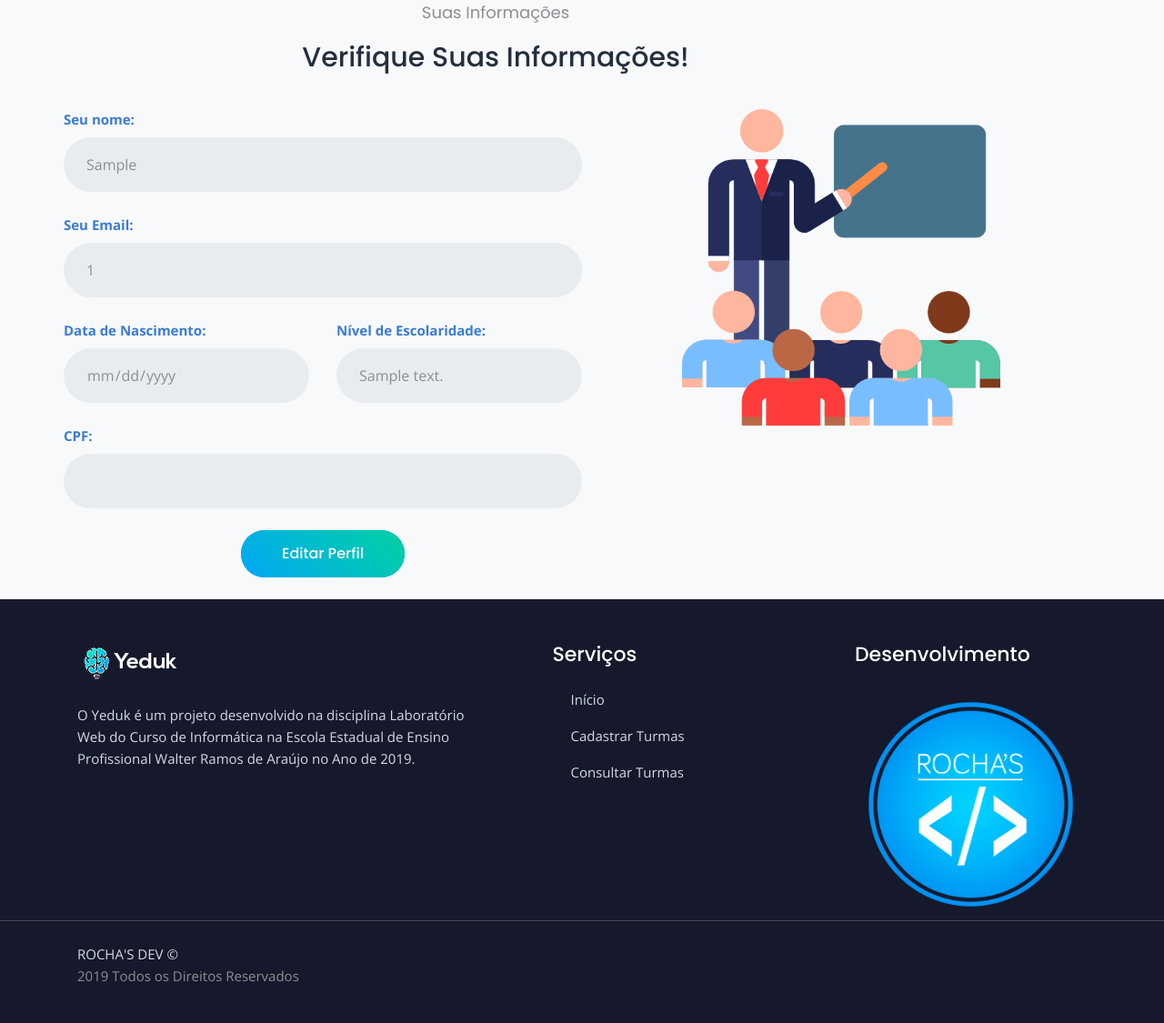
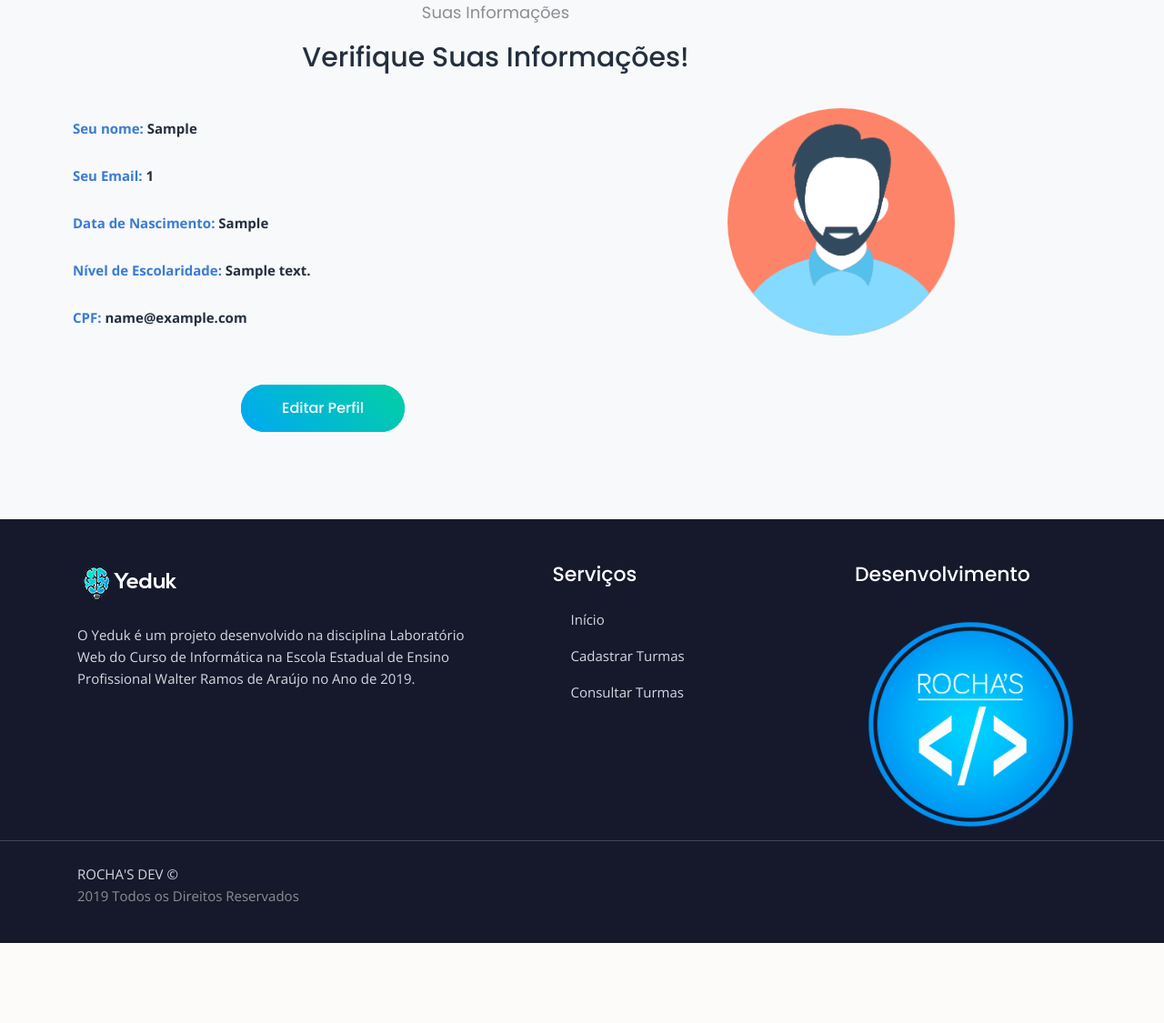
Before and after one commit to matheus3301/yeduk, a PHP site: page /meuperfilprofessor.php in a window 1280 px wide. Shown: the part 470-1595 px from the top of the page at 91% size. After the commit the page ends 1507 px from the top, so only its background shows below. Run offline with PHP 8.4, Linux system fonts and the light colour scheme; the visitor is signed in with stand-in values (Sample User, id 1); tables that the repository leaves empty or names only in its code hold one stand-in row (values such as "Sample post"); some libraries are stand-ins or nearby versions.

Commit message:
Capturar professor e modal de alteração

```diff
--- a/meuperfilprofessor.php
+++ b/meuperfilprofessor.php
@@ -21,19 +21,13 @@
     font-weight: bold;
     color: #3a7bd5;
     float: left;
+    padding: 10px;
   }
-  .inpts{
-    border:none;
-    color:rgba(0,0,0,.4);
-
-
-  }
-  .inpts:focus{
-    background-color: transparent;
-    border-bottom: : 2px solid #009afa;
-    color:rgba(0,0,0,.4);
-    transition: .4s linear;
-
+  .mod{
+    position: absolute;
+    width: 100%;
+    padding: 50px;
+    background: linear-gradient(45deg, #11998e, #38ef7d);
   }
 
 </style>
@@ -42,7 +36,7 @@
     <div class="row">
       <div class="col-lg-7">
         <h1 class="text-white position-relative">
-        <span class="watermark-sm">Professor: <?php echo($professor->getNome()); ?></span>Professor:<?php echo($professor->getNome()); ?>
+        <span class="watermark-sm">Professor: <?php echo($professor->getNome()); ?></span>Professor: <?php echo ucfirst(($professor->getNome())); ?>
         </h1>
         <p class="text-white pt-4 pb-4"><?php if ($professor->getBiografia() == "") {
           echo "Sem Biografia";
@@ -68,47 +62,99 @@
       <div class="col-lg-6 text-center p-0">
           <form class="row">
           <div class="col-lg-12">
-           <label for="exampleInputtext1" class="lbls ">Seu nome:</label>
-
-           <input type="text" class="form-control mb-4 inpts" disabled value="<?php echo($professor->getNome());?>">
-         </div>
-         <div class="col-lg-12">
-           <label for="exampleInputtext1" class="lbls ">Seu Email:</label>
-           <input type="text" class="form-control mb-4 inpts" disabled value="<?php echo($professor->getEmail());?>" >
+           <label for="exampleInputtext1" class="lbls ">Seu nome: <span class="text-dark"> <?php    echo ucfirst(($professor->getNome()));?> </span></label>
 
 
          </div>
+         <div class="col-lg-12">
+           <label for="exampleInputtext1" class="lbls ">Seu Email: <span class="text-dark"><?php echo($professor->getEmail());?></span></label>
 
-        <div class="col-lg-6">
-          <label for="exampleInputtext1" class=" lbls">Data de Nascimento:</label>
-          <input type="date" class="form-control mb-4 inpts" disabled value="<?php echo($professor->getData_nasc());?>" >
+         </div>
+
+        <div class="col-lg-12">
+          <label for="exampleInputtext1" class=" lbls">Data de Nascimento:   <span class="text-dark"><?php echo($professor->getData_nasc());?></span></label>
+
         </div>
-        <div class="col-lg-6">
-          <label for="exampleInputtext1" class=" lbls">Nível de Escolaridade:</label>
-          <input type="text" class="form-control inpts" disabled value="<?php echo($professor->getEscolaridade());?>" ></input>
-
-
-
-
+        <div class="col-lg-12">
+          <label for="exampleInputtext1" class=" lbls">Nível de Escolaridade: <span class="text-dark"><?php echo($professor->getEscolaridade());?></span></label>
 
         </div>
          <div class="col-lg-12">
-          <label for="exampleInputtext1" class="lbls">CPF:</label>
-          <input type="text" class="form-control mb-4 inpts cpf" disabled value="<?php echo($professor->getCpf());?>" >
+          <label for="exampleInputtext1" class="lbls">CPF: <span class="text-dark">           <?php echo($professor->getCpf());?>
+        </span></label>
         </div>
+        <br><br><br><br>
         <div class="col-12">
-          <a class="btn btn-primary text-white">Editar Perfil</a>
+          <a class="btn btn-primary text-white"  data-toggle="modal" data-target=".bd-example-modal-lg">Editar Perfil</a>
           <br><br>
         </div>
       </form>
     </div>
     <div class="col-lg-6 text-center p-0">
-      <img src="images/banner/banner-2.png" width="350px" height="350px">
+      <img src="images/icon/man.png" width="250px" height="250px">
     </div>
   </div>
 </div>
+<br><br><br>
 </section>
 
+
+
+<div class="modal fade bd-example-modal-lg" tabindex="-1" role="dialog" aria-labelledby="myLargeModalLabel" aria-hidden="true">
+
+  <div class="modal-dialog modal-lg">
+
+
+    <div class="modal-content mod">
+       <div class="modal-header" >
+        <center> <h4 class="header-title text-white"> Faça a alteração nas suas informações</h4></center>
+                 <button type="button" class="close" data-dismiss="modal"><span><i class="fas fa-times-circle text-white"></i></span></button>
+
+             </div>
+             <br><br>
+      <form>
+  <div class="form-row">
+    <div class="form-group col-md-12 ">
+      <label for="inputEmail4" class=" lbls text-white">Nome</label>
+      <input type="email" class="form-control inputs text-white" id="inputEmail4" value="<?php echo($professor->getNome());?>">
+    </div>
+    <div class="form-group col-md-12 ">
+      <label for="inputPassword4" class=" lbls text-white">Email</label>
+      <input type="email" class="form-control inputs text-white" id="inputPassword4" value="<?php echo($professor->getEmail());?>" >
+    </div>
+     <div class="form-group col-md-12">
+      <label for="inputPassword4" class=" lbls text-white">Data de Nasc.</label>
+      <input type="date" class="form-control inputs text-white" id="inputPassword4" value="<?php echo($professor->getData_nasc());?>" >
+    </div>
+  </div>
+  <div class="form-row">
+    <div class="form-group col-md-6 ">
+      <label for="inputEmail4" class=" lbls text-white ">CPF</label>
+      <input type="text" class="form-control inputs text-white" id="inputEmail4" value="<?php echo($professor->getCpf());?>">
+    </div>
+    <div class="form-group col-md-6 ">
+      <label for="exampleInputtext1" class=" lbls text-white">Nível de Escolaridade:</label>
+          <select class="form-control mb-4 inputs" required="" style="height: 60px;  name="escolaridade">
+            <option value=""><?php echo($professor->getEscolaridade());?></option>
+            <option>Ensino Fundamental Completo</option>
+            <option>Ensino Fundamental Incompleto</option>
+            <option>Ensino Médio Completo</option>
+            <option>Ensino Médio Incompleto</option>
+            <option>Ensino Superior Incompleto</option>
+            <option>Ensino Superior Completo</option>
+
+
+
+          </select>
+
+    </div>
+  </div>
+
+  <button type="submit" class="btn btn-primary">Alterar Informações</button>
+</form>
+    </div>
+  </div>
+</div>
 
 
 
@@ -117,3 +163,9 @@
 <?php
     include 'footer_professor.php';
 ?>
+<script src="js/jquery.min.js"></script>
+<script src="https://cdnjs.cloudflare.com/ajax/libs/jquery.mask/1.14.15/jquery.mask.min.js"></script>
+<script type="text/javascript">
+  $(document).ready(function(){
+    $('.cpf').mask('000.000.000-00');
+});
```
Also changed, not shown: images/icon/man.png (added).
